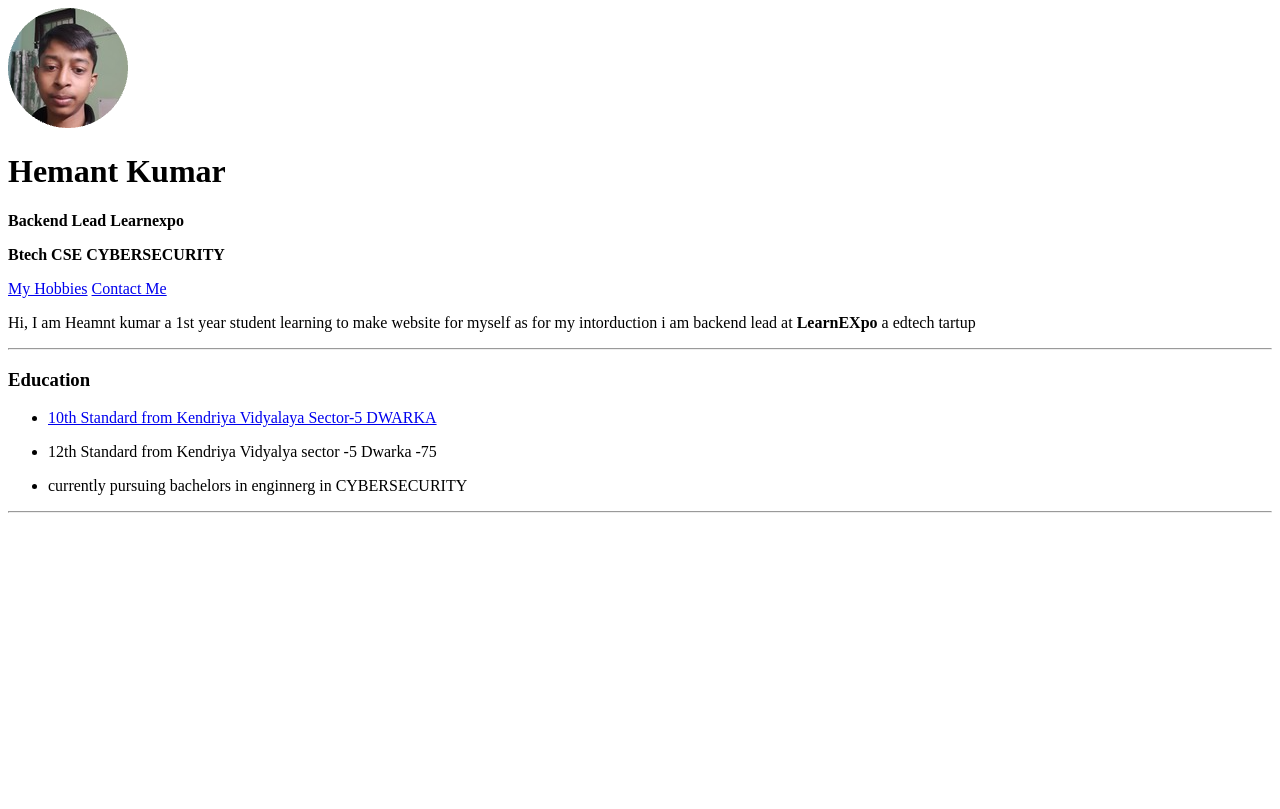
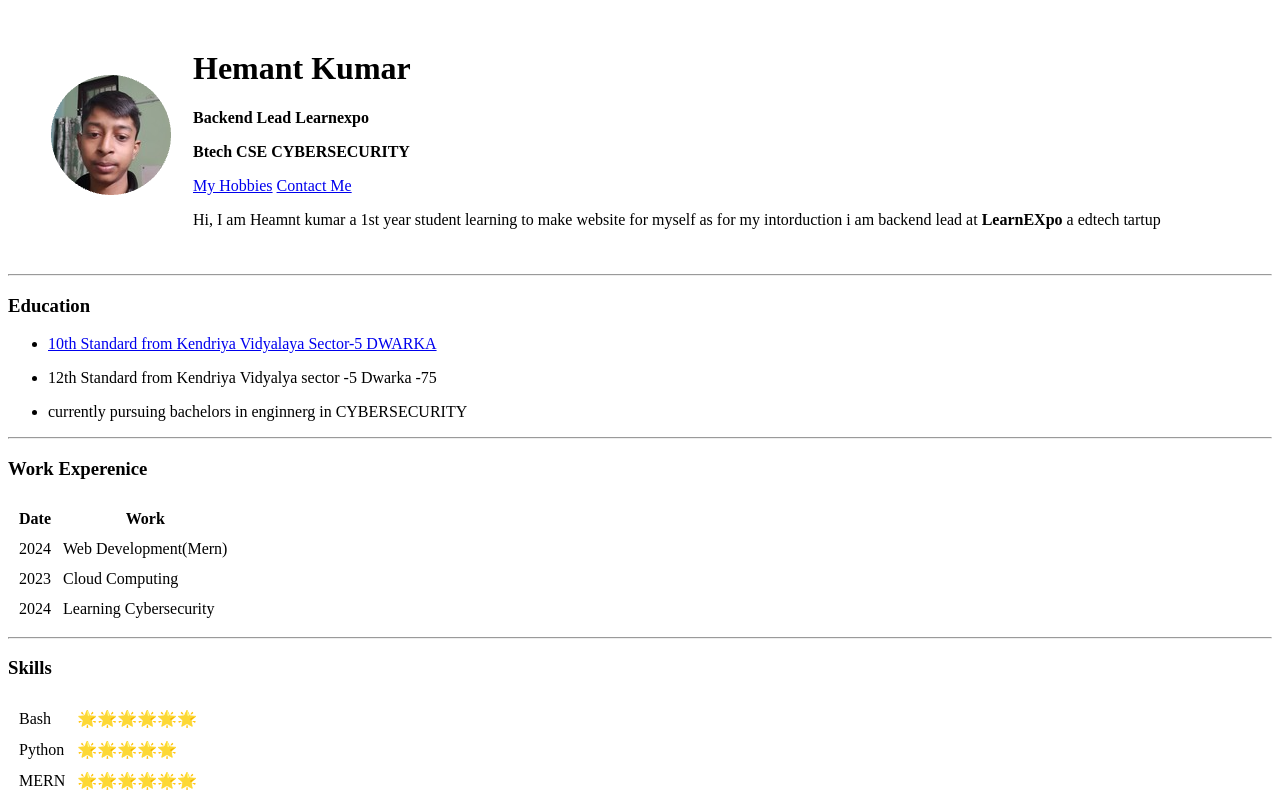
Before and after one commit to HATAKEkakshi/Web-Development-, a plain HTML site: page Hemant pesonal site/index.html in a window 1280 px wide. Drawn offline with Linux system fonts and the light colour scheme.

Commit message:
added skill section

```diff
--- a/Hemant pesonal site/index.html
+++ b/Hemant pesonal site/index.html
@@ -6,13 +6,18 @@
     <title>띟 Hemant Personal site</title>
 </head>
 <body>
-    <img src="images/hemantprofilepic.png" alt="hemant profile pic">
-    <h1>Hemant Kumar</h1>
-    <p><strong>Backend Lead Learnexpo</strong></p>
-    <p><strong>Btech CSE CYBERSECURITY</strong></p>
-    <a href="hobbies.html">My Hobbies</a> <a href="contact.html">Contact Me</a>
-    <br>
-    <p>Hi, I am Heamnt kumar a 1st year student learning to make website for myself as for my intorduction i am backend lead at <strong>LearnEXpo</strong> a edtech  tartup</p>
+    <table cellspacing="20">
+        <td>
+            <td> <img src="images/hemantprofilepic.png" alt="hemant profile pic"></td>
+            <td> <h1>Hemant Kumar</h1>
+                <p><strong>Backend Lead Learnexpo</strong></p>
+                <p><strong>Btech CSE CYBERSECURITY</strong></p>
+                <a href="hobbies.html">My Hobbies</a> <a href="contact.html">Contact Me</a>
+                <br>
+                <p>Hi, I am Heamnt kumar a 1st year student learning to make website for myself as for my intorduction i am backend lead at <strong>LearnEXpo</strong> a edtech  tartup</p>
+                </td>
+        </td>
+    </table>
     <hr>
     <h3>Education</h3>
     <ul>
@@ -21,5 +26,38 @@
         <li>currently pursuing bachelors in enginnerg in CYBERSECURITY</li>
     </ul>
     <hr>
+    <h3>Work Experenice</h3>
+    <table cellspacing="10">
+        <th>Date</th>
+        <th>Work</th>
+        <tr>
+            <td>2024</td>
+            <td>Web Development(Mern)</td>
+        </tr>
+        <tr>
+            <td>2023</td>
+            <td>Cloud Computing</td>
+        </tr>
+        <tr>
+            <td>2024</td>
+            <td>Learning Cybersecurity</td>
+        </tr>
+    </table>
+    <hr>
+    <h3>Skills</h3>
+    <table cellspacing="10">
+        <tr>
+            <td>Bash</td>
+            <td>🌟🌟🌟🌟🌟🌟</td>
+        </tr>
+        <tr>
+            <td>Python</td>
+            <td>🌟🌟🌟🌟🌟</td>
+        </tr>
+        <tr>
+            <td>MERN</td>
+            <td>🌟🌟🌟🌟🌟🌟</td>
+        </tr>
+    </table>
 </body>
 </html>
```
